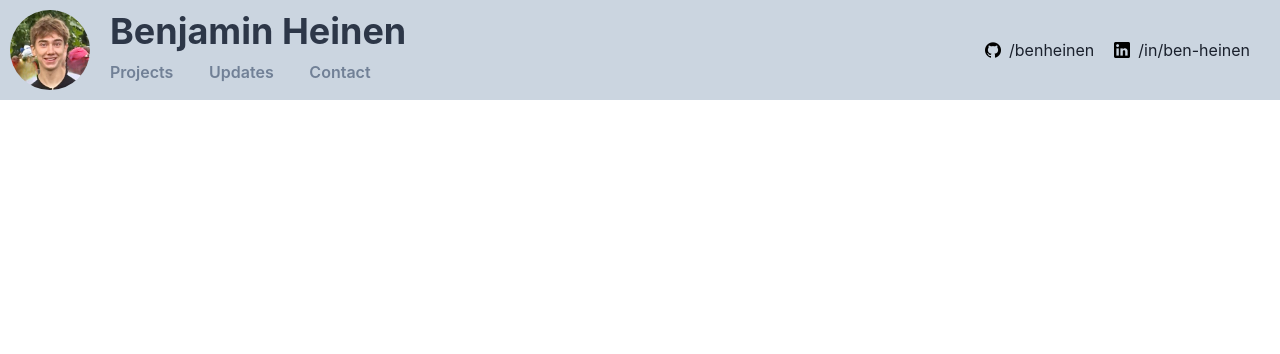
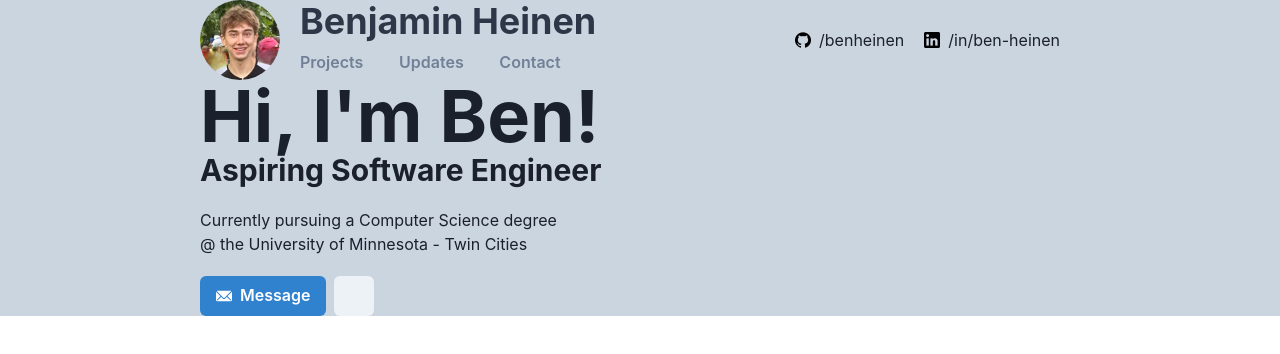
Before and after one commit to benheinen/benjamin-heinen, a React (Vite) app: page / in a window 1280 px wide. Shown: the top 354 px of the page. Built offline with nearby package versions, Linux system fonts and the light colour scheme.

Commit message:
updated margins

```diff
--- a/src/components/Navbar.tsx
+++ b/src/components/Navbar.tsx
@@ -11,6 +11,7 @@ import {
   Text,
 } from "@chakra-ui/react";
 import { useState } from "react";
+
 export default function Navbar() {
   // Allows for a dynamic effect of the Navbar
   // Makes a shadow appear once moved from original Y pos
@@ -30,7 +31,7 @@ export default function Navbar() {
     <Flex
       bgColor={navbar ? "gray.300" : "gray.300"}
       as="nav"
-      p="10px"
+      paddingInline={200}
       alignItems="center"
       gap="10px"
       boxShadow={navbar ? "md" : "none"}
--- a/src/pages/Home.tsx
+++ b/src/pages/Home.tsx
@@ -1,9 +1,23 @@
-import { Box } from "@chakra-ui/react";
+import { EmailIcon } from "@chakra-ui/icons";
+import { Box, Heading, Text, Button, HStack } from "@chakra-ui/react";
 
 export default function Home() {
   return (
     <Box bg="gray.300">
-      <Box marginInline={200}></Box>
+      <Box marginInline={200}>
+        <Heading size={"4xl"}>Hi, I'm Ben!</Heading>
+        <Heading size={"lg"}>Aspiring Software Engineer</Heading>
+        <Text marginBlock={5}>
+          Currently pursuing a Computer Science degree <br /> @ the University
+          of Minnesota - Twin Cities
+        </Text>
+        <HStack>
+          <Button colorScheme={"blue"} leftIcon={<EmailIcon />}>
+            Message
+          </Button>
+          <Button colorScheme={"gray"}></Button>
+        </HStack>
+      </Box>
     </Box>
   );
 }
```
